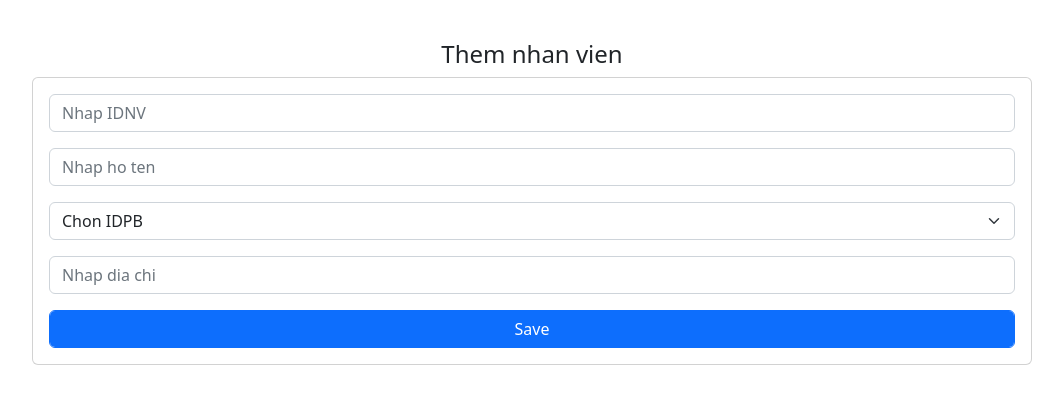
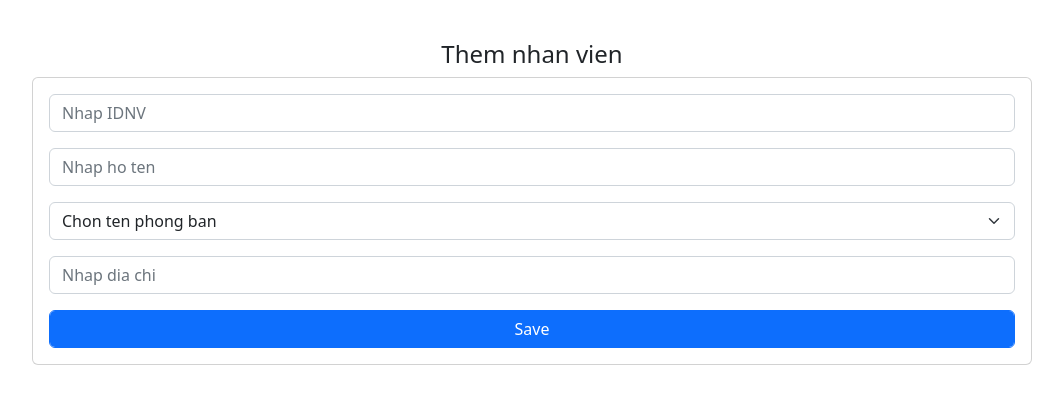
Before and after one commit to TanDungNgo/QuanLyNVPB, a PHP site: page /Pages/ThemthongtinNV.php in a window 1280 px wide. Shown: the top 404 px of the page, without its empty margins (108-1171 px from the left). Run offline with PHP 8.4, Linux system fonts and the light colour scheme; data that the repository does not hold is empty.

Commit message:
deploy 2

```diff
--- a/Pages/ThemthongtinNV.php
+++ b/Pages/ThemthongtinNV.php
@@ -34,12 +34,12 @@
                     </div>
                     <div class="form-group">
                         <select class="form-select mb-3" name="IDPB">
-                            <option selected>Chon IDPB</option>
+                            <option selected>Chon ten phong ban</option>
                             <?php
                             while ($row = mysqli_fetch_array($rs, MYSQLI_BOTH)) {
                             ?>
                                 <option value="<?php echo $row['IDPB']; ?>">
-                                    <?php echo $row['IDPB']; ?>
+                                    <?php echo $row['Tenpb']; ?>
                                 </option>
                             <?php } ?>
                         </select>
--- a/Pages/form_capnhat.php
+++ b/Pages/form_capnhat.php
@@ -30,7 +30,7 @@
                     <div class="form-group row mb-3">
                         <label class="col-sm-2 col-form-label">IDPB</label>
                         <div class="col-sm-10">
-                            <input type="text" class="form-control" value="<?php echo $row['IDPB']; ?>">
+                            <input type="text" class="form-control" value="<?php echo $row['IDPB']; ?>" readonly>
                         </div>
                     </div>
                     <div class="form-group row mb-3">
```
